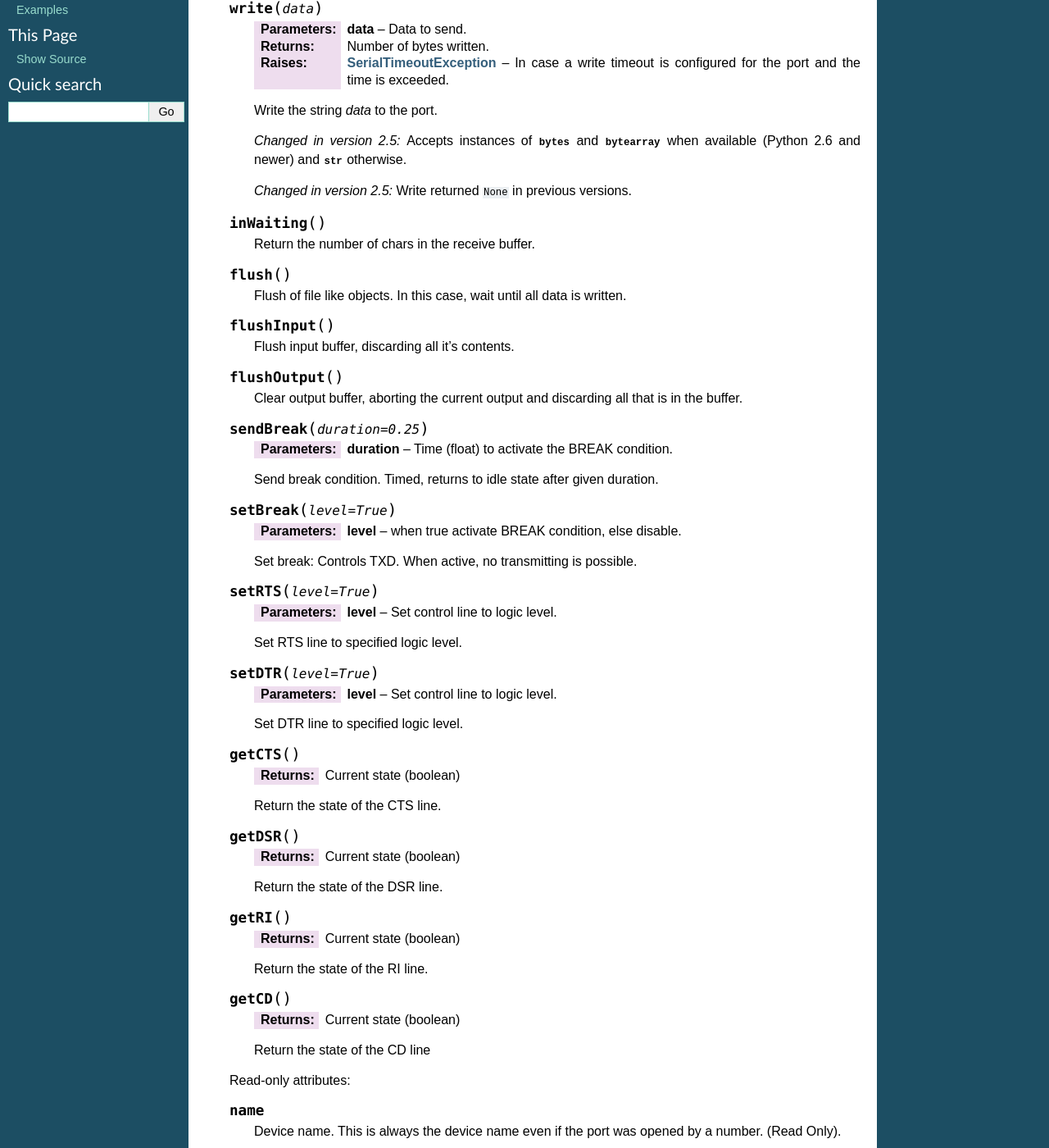
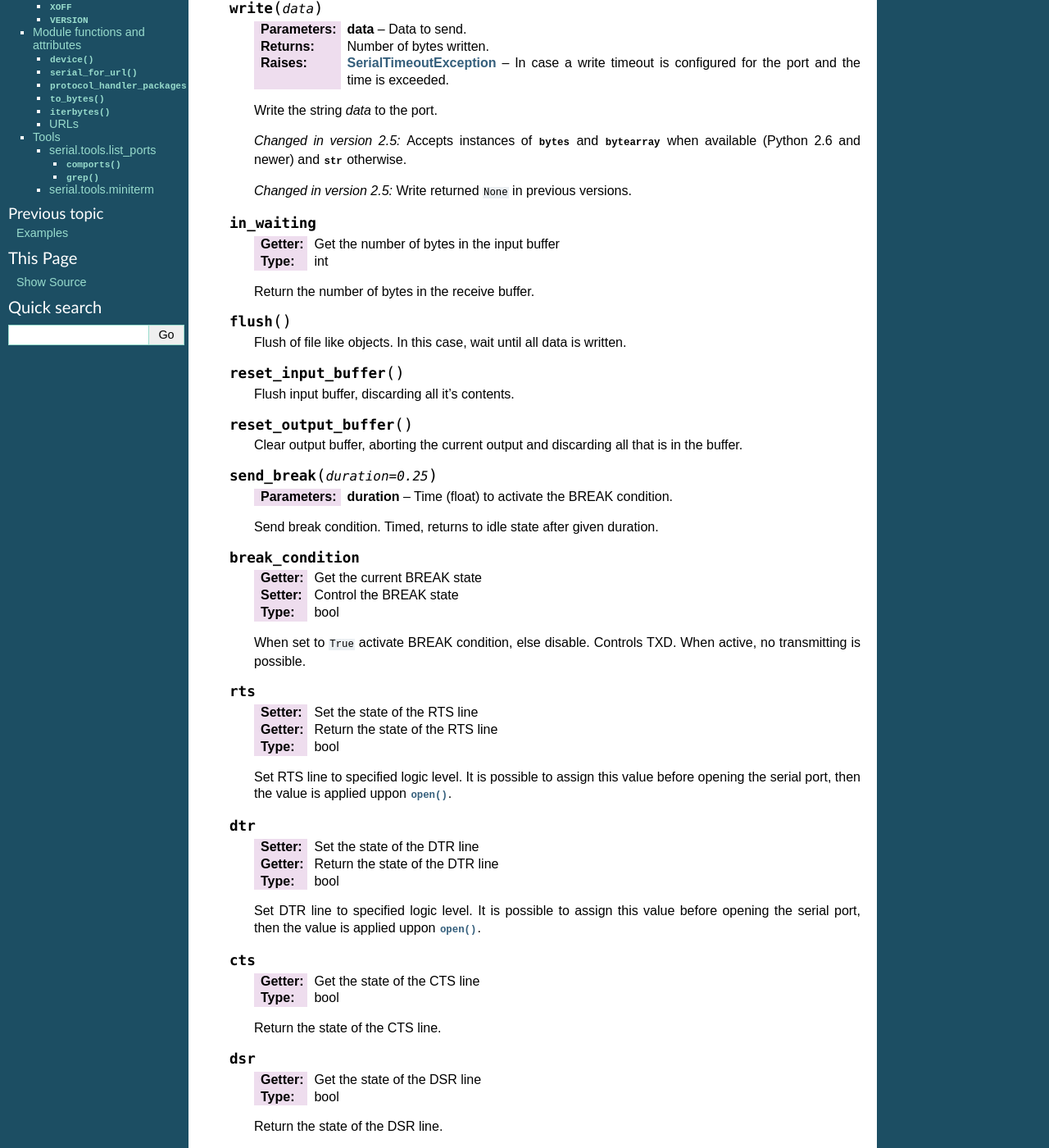
Before and after one commit to pyserial/pyserial, a Sphinx documentation site: the page built from documentation/pyserial_api.rst, in a window 1280 px wide and 1400 px high, scrolled down 1851 px. Shown: the whole window at 82% size. Built offline with Sphinx 7.4.7, drawn with Linux system fonts in a browser that asks for light colours; pages that are not in the unit, such as notebooks, are missing from menus; some of the changed text lies outside the part shown.

Commit message:
doc: upates for new API

```diff
--- a/documentation/pyserial_api.rst
+++ b/documentation/pyserial_api.rst
@@ -151,70 +151,89 @@
         .. versionchanged:: 2.5
             Write returned ``None`` in previous versions.
 
-    .. method:: inWaiting()
+    .. attribute:: in_waiting
 
-        Return the number of chars in the receive buffer.
+        :getter: Get the number of bytes in the input buffer
+        :type: int
+
+        Return the number of bytes in the receive buffer.
 
     .. method:: flush()
 
         Flush of file like objects. In this case, wait until all data is
         written.
 
-    .. method:: flushInput()
+    .. method:: reset_input_buffer()
 
         Flush input buffer, discarding all it's contents.
 
-    .. method:: flushOutput()
+    .. method:: reset_output_buffer()
 
         Clear output buffer, aborting the current output and
         discarding all that is in the buffer.
 
-    .. method:: sendBreak(duration=0.25)
+    .. method:: send_break(duration=0.25)
 
         :param duration: Time (float) to activate the BREAK condition.
 
         Send break condition. Timed, returns to idle state after given
         duration.
 
-    .. method:: setBreak(level=True)
 
-        :param level: when true activate BREAK condition, else disable.
+    .. attribute:: break_condition
 
-        Set break: Controls TXD. When active, no transmitting is possible.
+        :getter: Get the current BREAK state
+        :setter: Control the BREAK state
+        :type: bool
 
-    .. method:: setRTS(level=True)
+        When set to ``True`` activate BREAK condition, else disable.
+        Controls TXD. When active, no transmitting is possible.
 
-        :param level: Set control line to logic level.
+    .. attribute:: rts
 
-        Set RTS line to specified logic level.
+        :setter: Set the state of the RTS line
+        :getter: Return the state of the RTS line
+        :type: bool
 
-    .. method:: setDTR(level=True)
+        Set RTS line to specified logic level. It is possible to assign this
+        value before opening the serial port, then the value is applied uppon
+        :meth:`open`.
 
-        :param level: Set control line to logic level.
+    .. attribute:: dtr
 
-        Set DTR line to specified logic level.
+        :setter: Set the state of the DTR line
+        :getter: Return the state of the DTR line
+        :type: bool
 
-    .. method:: getCTS()
+        Set DTR line to specified logic level. It is possible to assign this
+        value before opening the serial port, then the value is applied uppon
+        :meth:`open`.
 
-        :return: Current state (boolean)
+    .. attribute:: cts
+
+        :getter: Get the state of the CTS line
+        :type: bool
 
         Return the state of the CTS line.
 
-    .. method:: getDSR()
+    .. attribute:: dsr
 
-        :return: Current state (boolean)
+        :getter: Get the state of the DSR line
+        :type: bool
 
         Return the state of the DSR line.
 
-    .. method:: getRI()
+    .. attribute:: ri
 
-        :return: Current state (boolean)
+        :getter: Get the state of the RI line
+        :type: bool
 
         Return the state of the RI line.
 
-    .. method:: getCD()
+    .. attribute:: cd
 
-        :return: Current state (boolean)
+        :getter: Get the state of the CD line
+        :type: bool
 
         Return the state of the CD line
 
@@ -347,7 +362,7 @@
 
     The port settings can be read and written as dictionary.
 
-    .. method:: getSettingsDict()
+    .. method:: get_settings()
 
         :return: a dictionary with current port settings.
 
@@ -376,7 +391,7 @@
     .. warning:: Programs using the following methods and attributes are not
                  portable to other platforms!
 
-    .. method:: outWaiting()
+    .. attribute:: out_waiting
 
         :platform: Posix
         :platform: Windows
@@ -384,6 +399,7 @@
         Return the number of bytes in the output buffer.
 
         .. versionchanged:: 2.7 (Posix support added)
+        .. versionchanged:: 3.0 changed to property from ``outWaiting()``
 
     .. method:: nonblocking()
 
@@ -400,7 +416,7 @@
         Return file descriptor number for the port that is opened by this object.
         It is useful when serial ports are used with :mod:`select`.
 
-    .. method:: setXON(level=True)
+    .. method:: set_output_flow_control(level=True)
 
         :platform: Windows
         :platform: Posix
@@ -411,8 +427,9 @@
         This will send XON (true) and XOFF (false) to the other device.
 
         .. versionchanged:: 2.7 (renamed on Posix, function was called ``flowControl``)
+        .. versionchanged:: 3.0 renamed from ``setXON``
 
-    .. method:: flowControlOut(enable)
+    .. method:: set_input_flow_control(enable)
 
         :platform: Posix
         :param enable: Set flow control state.
@@ -424,6 +441,82 @@
         called with ``True``.
 
         .. versionadded:: 2.7 (Posix support added)
+        .. versionchanged:: 3.0 renamed from ``flowControlOut``
+
+
+    .. note:: Deprecated API
+
+    .. attribute:: portstr
+
+        .. deprecated:: use :attr:`name` instead
+
+    .. method:: inWaiting()
+
+        .. deprecated:: 3.0, see :attr:`in_waiting`
+
+    .. attribute:: interCharTimeout
+
+        .. deprecated:: 3.0, see :attr:`inter_character_timeout`
+
+    .. method:: sendBreak(duration=0.25)
+
+        .. deprecated:: 3.0, see :meth:`send_break`
+
+    .. method:: flushInput()
+
+        .. deprecated:: 3.0, see :meth:`reset_input_buffer`
+
+    .. method:: flushOutput()
+
+        .. deprecated:: 3.0, see :meth:`reset_output_buffer`
+
+    .. method:: setBreak(level=True)
+
+        .. deprecated:: 3.0, see :attr:`break_condition`
+
+    .. method:: setRTS(level=True)
+
+        .. deprecated:: 3.0, see :attr:`rts`
+
+    .. method:: setDTR(level=True)
+
+        .. deprecated:: 3.0, see :attr:`dtr`
+
+    .. method:: getCTS()
+
+        .. deprecated:: 3.0, see :attr:`cts`
+
+    .. method:: getDSR()
+
+        .. deprecated:: 3.0, see :attr:`dsr`
+
+    .. method:: getRI()
+
+        .. deprecated:: 3.0, see :attr:`ri`
+
+    .. method:: getCD()
+
+        .. deprecated:: 3.0, see :attr:`cd`
+
+    .. method:: getSettingsDict()
+
+        .. deprecated:: 3.0, see :meth:`get_settings`
+
+    .. method:: applySettingsDict(d)
+
+        .. deprecated:: 3.0, see :meth:`apply_settings`
+
+    .. method:: outWaiting()
+
+        .. deprecated:: 3.0, see :attr:`out_waiting`
+
+    .. method:: setXON(level=True)
+
+        .. deprecated:: 3.0, see :meth:`set_output_flow_control`
+
+    .. method:: flowControlOut(enable)
+
+        .. deprecated:: 3.0, see :meth:`set_input_flow_control`
 
     .. attribute:: rtsToggle
 
```
Also changed, not shown: other parts of documentation/pyserial_api.rst (+3 -7 lines).
